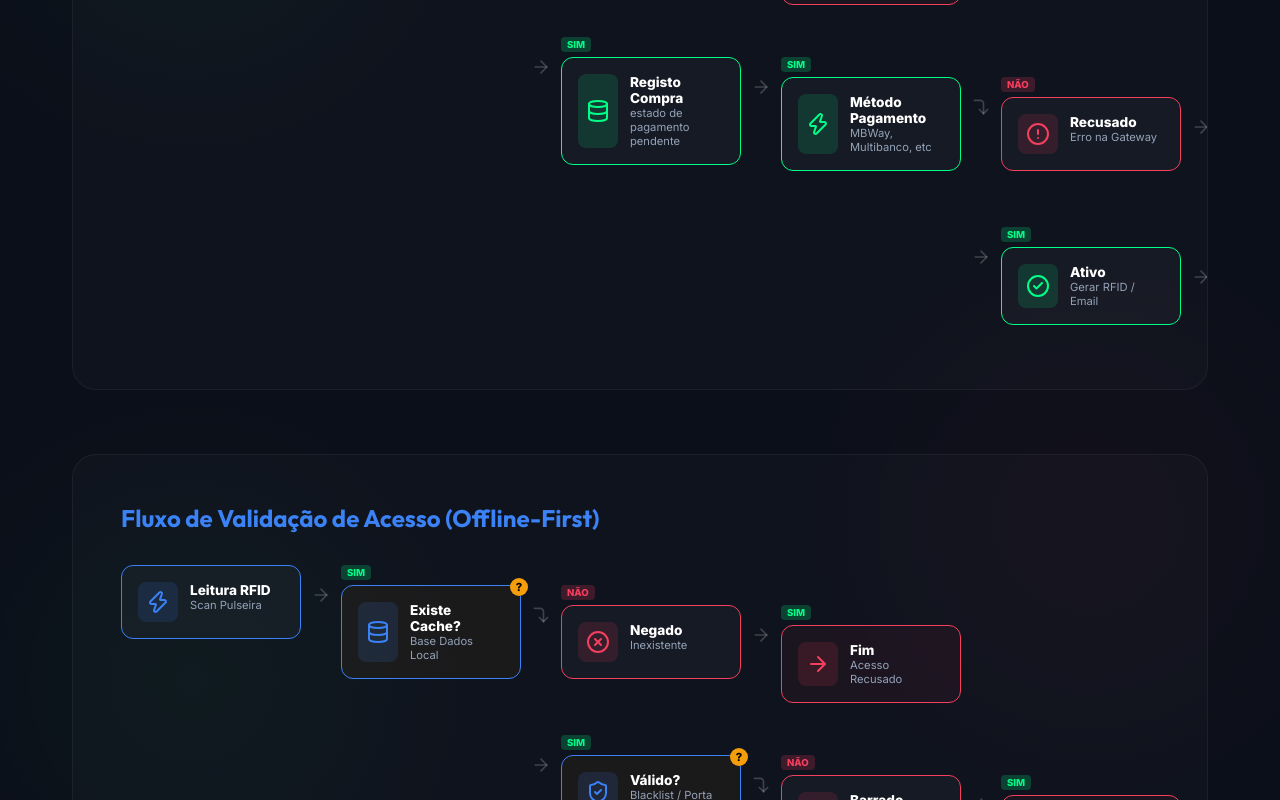
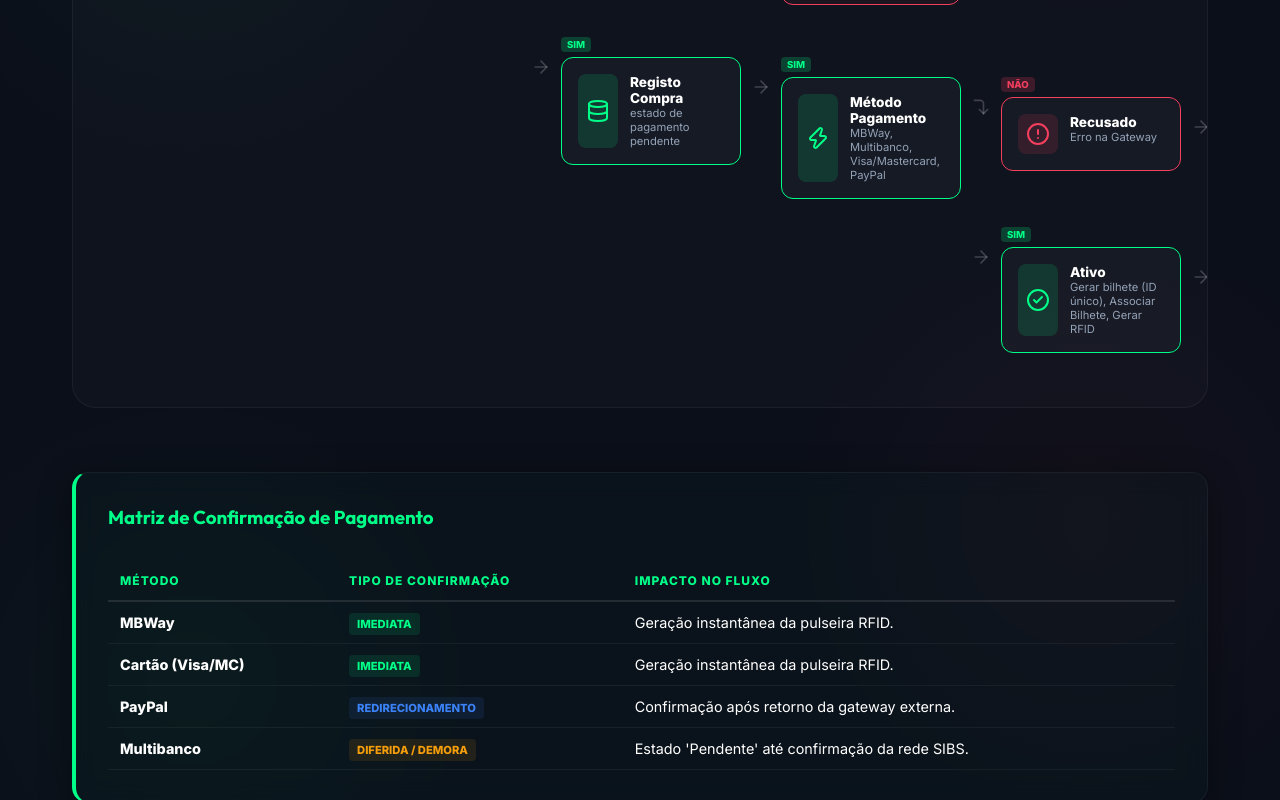
Before and after one commit to SalvadorMilaFilipe/TBBD, a React (Vite) app: page /solucao in a window 1280 px wide. Shown: the part 520-1320 px from the top of the page. Built offline with nearby package versions, Linux system fonts and the light colour scheme.

Commit message:
UI: Adição da matriz de métodos de pagamento e confirmações

```diff
--- a/src/pages/Solucao.jsx
+++ b/src/pages/Solucao.jsx
@@ -77,7 +77,7 @@ const Solucao = () => {
                         type: "yes",
                         node: {
                           label: "Método Pagamento",
-                          sub: "MBWay, Multibanco, etc",
+                          sub: "MBWay, Multibanco, Visa/Mastercard, PayPal",
                           icon: <Zap />,
                           branches: [
                             {
@@ -93,9 +93,9 @@ const Solucao = () => {
                               type: "yes",
                               node: {
                                 label: "Ativo",
-                                sub: "Gerar RFID / Email",
+                                sub: "Gerar bilhete (ID único), Associar Bilhete, Gerar RFID",
                                 icon: <CheckCircle2 />,
-                                branches: [{ type: "yes", node: { label: "Fim", sub: "Sucesso", icon: <ArrowRight />, type: "end" } }]
+                                branches: [{ type: "yes", node: { label: "Fim", sub: "Com Estado Ativo e Confirmação enviada", icon: <ArrowRight />, type: "end" } }]
                               }
                             }
                           ]
@@ -235,12 +235,59 @@ const Solucao = () => {
 
       <div className="logic-flows-wrapper">
         {fluxosLógicos.map((fluxo, i) => (
-          <div key={i} className="flow-card-full">
-            <h2 style={{ color: fluxo.color, marginBottom: '2rem' }}>{fluxo.title}</h2>
-            <div className="logic-tree">
-              <LogicNode {...fluxo.root} color={fluxo.color} />
+          <React.Fragment key={i}>
+            <div className="flow-card-full">
+              <h2 style={{ color: fluxo.color, marginBottom: '2rem' }}>{fluxo.title}</h2>
+              <div className="logic-tree">
+                <LogicNode {...fluxo.root} color={fluxo.color} />
+              </div>
             </div>
-          </div>
+
+            {i === 0 && (
+              <motion.div
+                className="glass-card"
+                style={{ borderLeft: '4px solid #00ff88', background: 'rgba(0, 255, 136, 0.02)' }}
+                initial={{ opacity: 0, y: 20 }}
+                whileInView={{ opacity: 1, y: 0 }}
+                viewport={{ once: true }}
+              >
+                <h3 style={{ color: '#00ff88', marginBottom: '1rem' }}>Matriz de Confirmação de Pagamento</h3>
+                <div style={{ overflowX: 'auto' }}>
+                  <table className="payment-table">
+                    <thead>
+                      <tr>
+                        <th>Método</th>
+                        <th>Tipo de Confirmação</th>
+                        <th>Impacto no Fluxo</th>
+                      </tr>
+                    </thead>
+                    <tbody>
+                      <tr>
+                        <td><strong>MBWay</strong></td>
+                        <td><span className="badge-immediate">IMEDIATA</span></td>
+                        <td>Geração instantânea da pulseira RFID.</td>
+                      </tr>
+                      <tr>
+                        <td><strong>Cartão (Visa/MC)</strong></td>
+                        <td><span className="badge-immediate">IMEDIATA</span></td>
+                        <td>Geração instantânea da pulseira RFID.</td>
+                      </tr>
+                      <tr>
+                        <td><strong>PayPal</strong></td>
+                        <td><span className="badge-redirect">REDIRECIONAMENTO</span></td>
+                        <td>Confirmação após retorno da gateway externa.</td>
+                      </tr>
+                      <tr>
+                        <td><strong>Multibanco</strong></td>
+                        <td><span className="badge-delay">DIFERIDA / DEMORA</span></td>
+                        <td>Estado 'Pendente' até confirmação da rede SIBS.</td>
+                      </tr>
+                    </tbody>
+                  </table>
+                </div>
+              </motion.div>
+            )}
+          </React.Fragment>
         ))}
       </div>
 
@@ -341,6 +388,51 @@ const Solucao = () => {
           .logic-node { width: 140px; }
           .flow-card-full { padding: 1.5rem; }
         }
+
+        .payment-table {
+          width: 100%;
+          border-collapse: collapse;
+          margin-top: 1rem;
+          color: #fff;
+          font-size: 0.9rem;
+        }
+        .payment-table th {
+          text-align: left;
+          padding: 12px;
+          border-bottom: 2px solid rgba(255,255,255,0.1);
+          color: var(--accent-color);
+          text-transform: uppercase;
+          font-size: 0.75rem;
+          letter-spacing: 1px;
+        }
+        .payment-table td {
+          padding: 12px;
+          border-bottom: 1px solid rgba(255,255,255,0.05);
+        }
+        .badge-immediate {
+          background: rgba(0, 255, 136, 0.1);
+          color: #00ff88;
+          padding: 4px 8px;
+          border-radius: 4px;
+          font-size: 0.7rem;
+          font-weight: 700;
+        }
+        .badge-redirect {
+          background: rgba(59, 130, 246, 0.1);
+          color: #3b82f6;
+          padding: 4px 8px;
+          border-radius: 4px;
+          font-size: 0.7rem;
+          font-weight: 700;
+        }
+        .badge-delay {
+          background: rgba(245, 158, 11, 0.1);
+          color: #f59e0b;
+          padding: 4px 8px;
+          border-radius: 4px;
+          font-size: 0.7rem;
+          font-weight: 700;
+        }
       `}} />
     </div>
   );
```
